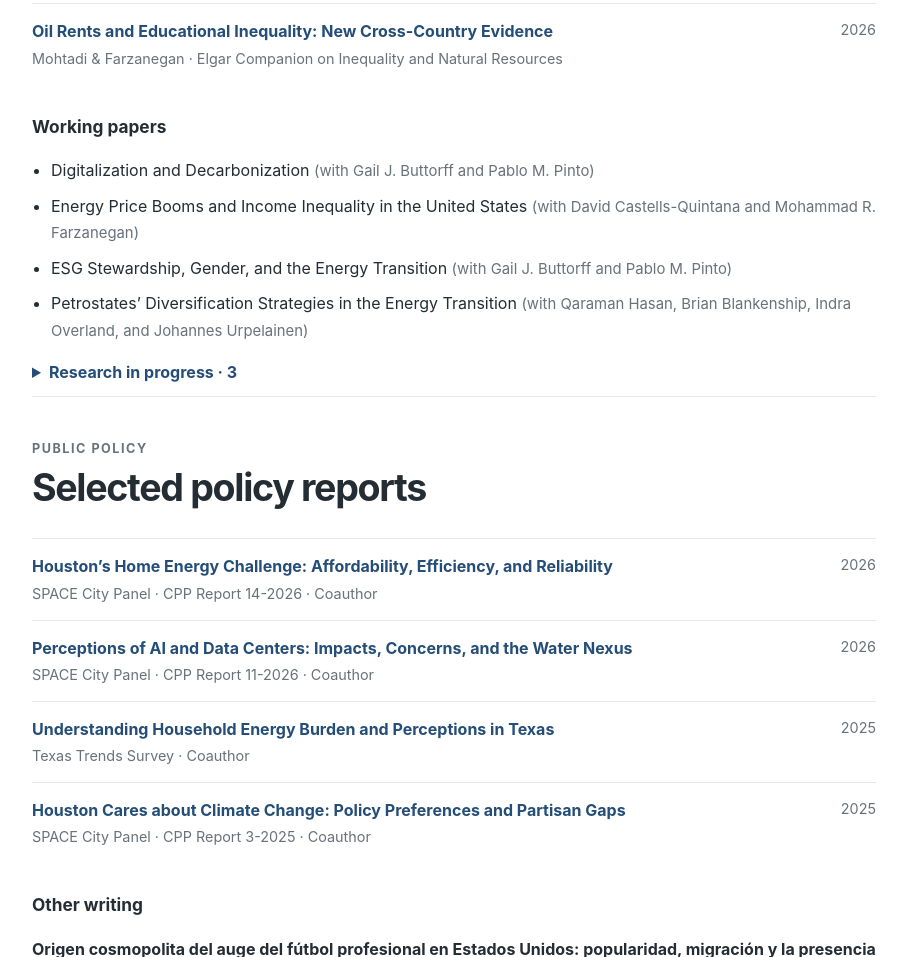
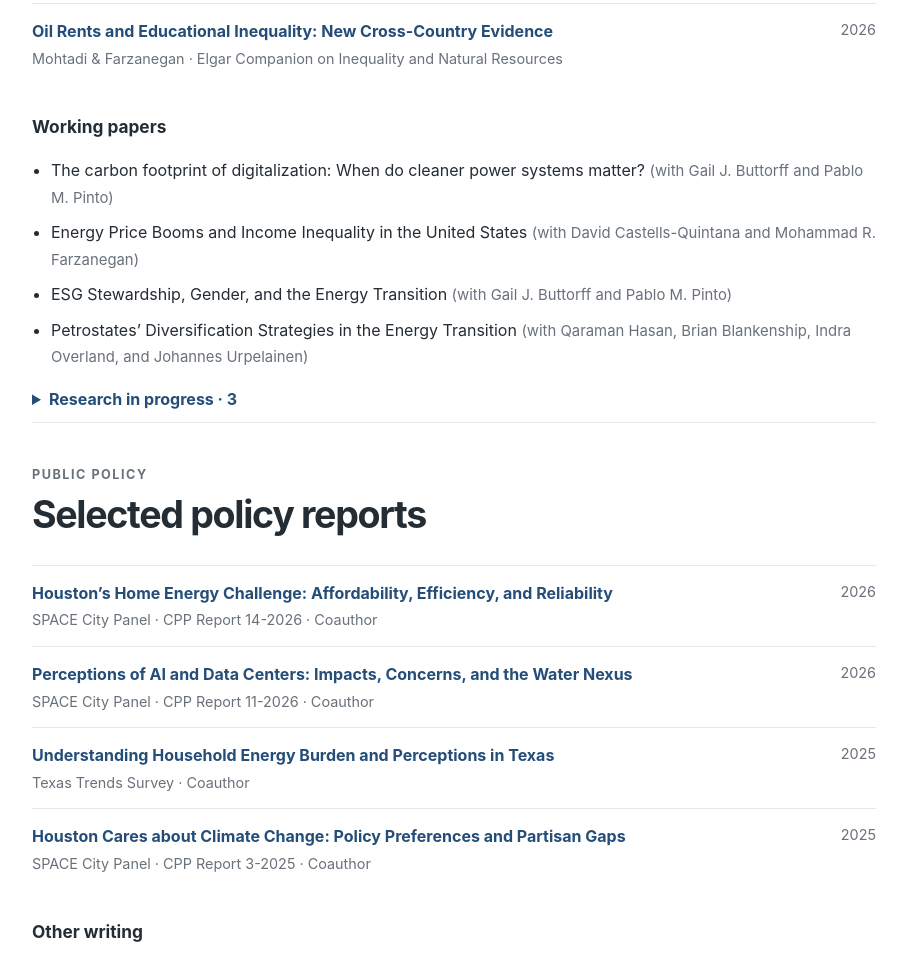
Before and after one commit to soranmohtadi/soranmohtadi.github.io, a plain HTML site: page index.html in a window 1280 px wide. Shown: the part 1939-2896 px from the top of the page, without its empty margins (186-1093 px from the left). Drawn offline with Linux system fonts and the light colour scheme.

Commit message:
Update index.html

```diff
--- a/index.html
+++ b/index.html
@@ -32,7 +32,7 @@
 <li><div><a class="name" href="https://doi.org/10.1108/JES-11-2020-0536">Natural Resources, Institutions and the Quality adjusted Human Capital</a><span class="meta">Mohtadi · Journal of Economic Studies</span></div><span class="year">2022</span></li>
 <li><div><a class="name" href="https://doi.org/10.1016/j.strueco.2021.08.002">The distributional dimension of the resource curse: Commodity price shocks and income inequality</a><span class="meta">Mohtadi &amp; Castells-Quintana · Structural Change and Economic Dynamics</span></div><span class="year">2021</span></li></ul>
 <h3>Book chapter</h3><ul class="pubs"><li><div><a class="name" href="https://doi.org/10.4337/9781035327379.00013">Oil Rents and Educational Inequality: New Cross-Country Evidence</a><span class="meta">Mohtadi &amp; Farzanegan · Elgar Companion on Inequality and Natural Resources</span></div><span class="year">2026</span></li></ul>
-<h3>Working papers</h3><ul class="simple-list"><li>Digitalization and Decarbonization <span class="small">(with Gail J. Buttorff and Pablo M. Pinto)</span></li><li>Energy Price Booms and Income Inequality in the United States <span class="small">(with David Castells-Quintana and Mohammad R. Farzanegan)</span></li><li>ESG Stewardship, Gender, and the Energy Transition <span class="small">(with Gail J. Buttorff and Pablo M. Pinto)</span></li><li>Petrostates’ Diversification Strategies in the Energy Transition <span class="small">(with Qaraman Hasan, Brian Blankenship, Indra Overland, and Johannes Urpelainen)</span></li></ul>
+<h3>Working papers</h3><ul class="simple-list"><li>The carbon footprint of digitalization: When do cleaner power systems matter? <span class="small">(with Gail J. Buttorff and Pablo M. Pinto)</span></li><li>Energy Price Booms and Income Inequality in the United States <span class="small">(with David Castells-Quintana and Mohammad R. Farzanegan)</span></li><li>ESG Stewardship, Gender, and the Energy Transition <span class="small">(with Gail J. Buttorff and Pablo M. Pinto)</span></li><li>Petrostates’ Diversification Strategies in the Energy Transition <span class="small">(with Qaraman Hasan, Brian Blankenship, Indra Overland, and Johannes Urpelainen)</span></li></ul>
 <details><summary>Research in progress · 3</summary><ul class="simple-list"><li>Data Centers and Electricity Demand in the United States</li><li>Critical Minerals and Economic Transformations</li><li>Gender, Oil Rents, and the Energy Transition in GCC countries</li></ul></details></section>
 <section class="section" id="reports"><div class="eyebrow">Public policy</div><h2>Selected policy reports</h2><ul class="pubs">
 <li><div><a class="name" href="https://www.uh.edu/hobby/research/space-city-panel/space_26w4q1_energy_burden.pdf">Houston’s Home Energy Challenge: Affordability, Efficiency, and Reliability</a><span class="meta">SPACE City Panel · CPP Report 14-2026 · Coauthor</span></div><span class="year">2026</span></li>
```
